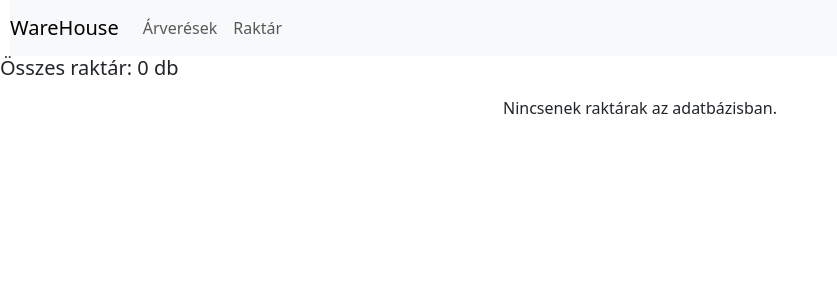
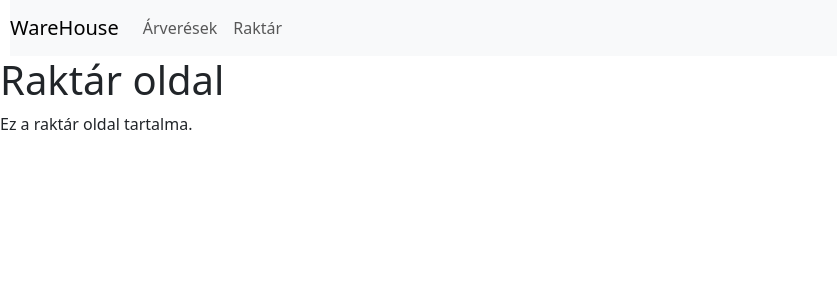
Before and after one commit to foddom520/MesterMunka-Warehouse, a React app in the folder frontend/: page /link in a window 1280 px wide. Shown: the top 300 px of the page, without its empty margins (0-837 px from the left). Built offline with nearby package versions, Linux system fonts and the light colour scheme; the HTML template or start-up script is replaced by a standard one.

Commit message:
restar
Rabóczki kezd előlről

```diff
--- a/frontend/src/pages/Home.jsx
+++ b/frontend/src/pages/Home.jsx
@@ -1,40 +1,11 @@
-import { useEffect, useState } from "react";
-import Card from "react-bootstrap/Card";
+import React from "react";
 
-function Home() {
-  const [auctions, setAuctions] = useState([]);
-
-  useEffect(() => {
-    // Példa API hívás
-    fetch("http://localhost:5000/api/auctions") // <-- saját API végpont
-      .then((res) => res.json())
-      .then((data) => setAuctions(data))
-      .catch((err) => console.error("Hiba az adatok lekérésekor:", err));
-  }, []);
-
+const Home = () => {
   return (
     <div>
-      {/* Árverések száma */}
-      {auctions.length > 0 ? (
-        <h4>Összesen {auctions.length} árverés található</h4>
-      ) : (
-        <h4>Nincs jelenleg árverés</h4>
-      )}
-
-      {/* Lista megjelenítése */}
-      {auctions.map((auction, index) => (
-        <Card key={index} className="mb-3">
-          {auction.image && (
-            <Card.Img variant="top" src={auction.image} alt={auction.title} />
-          )}
-          <Card.Body>
-            <Card.Title>{auction.title}</Card.Title>
-            <Card.Text>{auction.description}</Card.Text>
-          </Card.Body>
-        </Card>
-      ))}
+      <h1>Welcome to the Home Page</h1>
+      <p>This is the main landing page of the application.</p>
     </div>
   );
 }
-
 export default Home;
--- a/frontend/src/pages/Raktar.jsx
+++ b/frontend/src/pages/Raktar.jsx
@@ -1,55 +1,11 @@
-import Card from 'react-bootstrap/Card';
-import Col from 'react-bootstrap/Col';
-import Row from 'react-bootstrap/Row';
-import { useEffect, useState } from 'react';
+import React from "react";
 
-function Raktar() {
-  const [adatok, setAdatok] = useState([]);
-
-  useEffect(() => {
-    var betoltottAdatok = []
-
-    //logika az adatok leszedéséhez az adatbázisból.
-
-    setAdatok(betoltottAdatok);
-  }, []);
-
+const Raktar = () => {
   return (
-    <>
-      <div className="mb-3">
-        <h5>Összes raktár: {adatok.length} db</h5>
-      </div>
-
-      <Row>
-        {adatok.map((item) => (
-          <Col key={item.id} xs={12} sm={6} md={4} lg={3} className="mb-4">
-            <Card style={{ width: '18rem', height: '100%' }}>
-              <Card.Img
-                variant="top"
-                src={item.kepUrl}
-                style={{ height: '160px', objectFit: 'cover' }}
-              />
-              <Card.Body className="d-flex flex-column">
-                <Card.Title>{item.cim}</Card.Title>
-                <Card.Text className="flex-grow-1">
-                  {item.leiras}
-                </Card.Text>
-                <Card.Text>
-                  <small className="text-muted">ID: {item.id}</small>
-                </Card.Text>
-              </Card.Body>
-            </Card>
-          </Col>
-        ))}
-      </Row>
-
-      {adatok.length === 0 && (
-        <div className="text-center">
-          <p>Nincsenek raktárak az adatbázisban.</p>
-        </div>
-      )}
-    </>
+    <div>
+      <h1>Raktár oldal</h1>
+      <p>Ez a raktár oldal tartalma.</p>
+    </div>
   );
 }
-
 export default Raktar;
```
